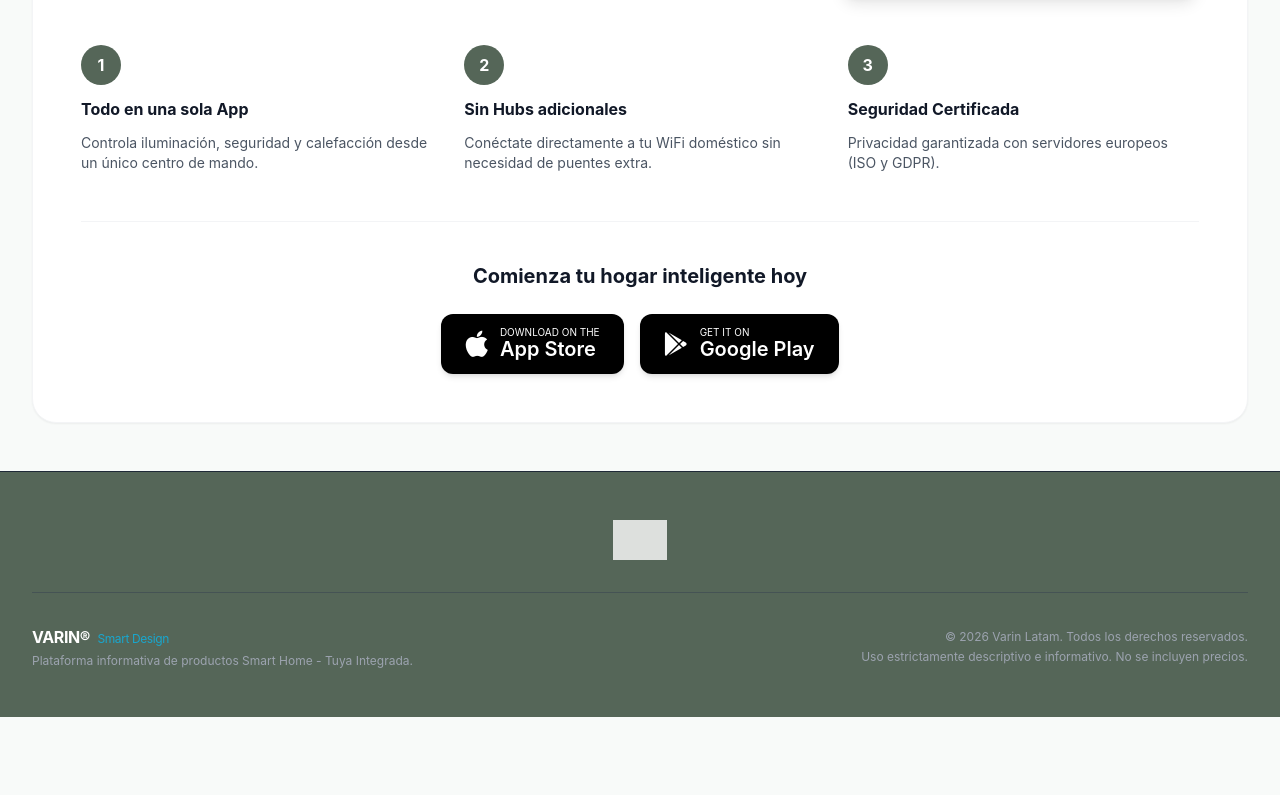
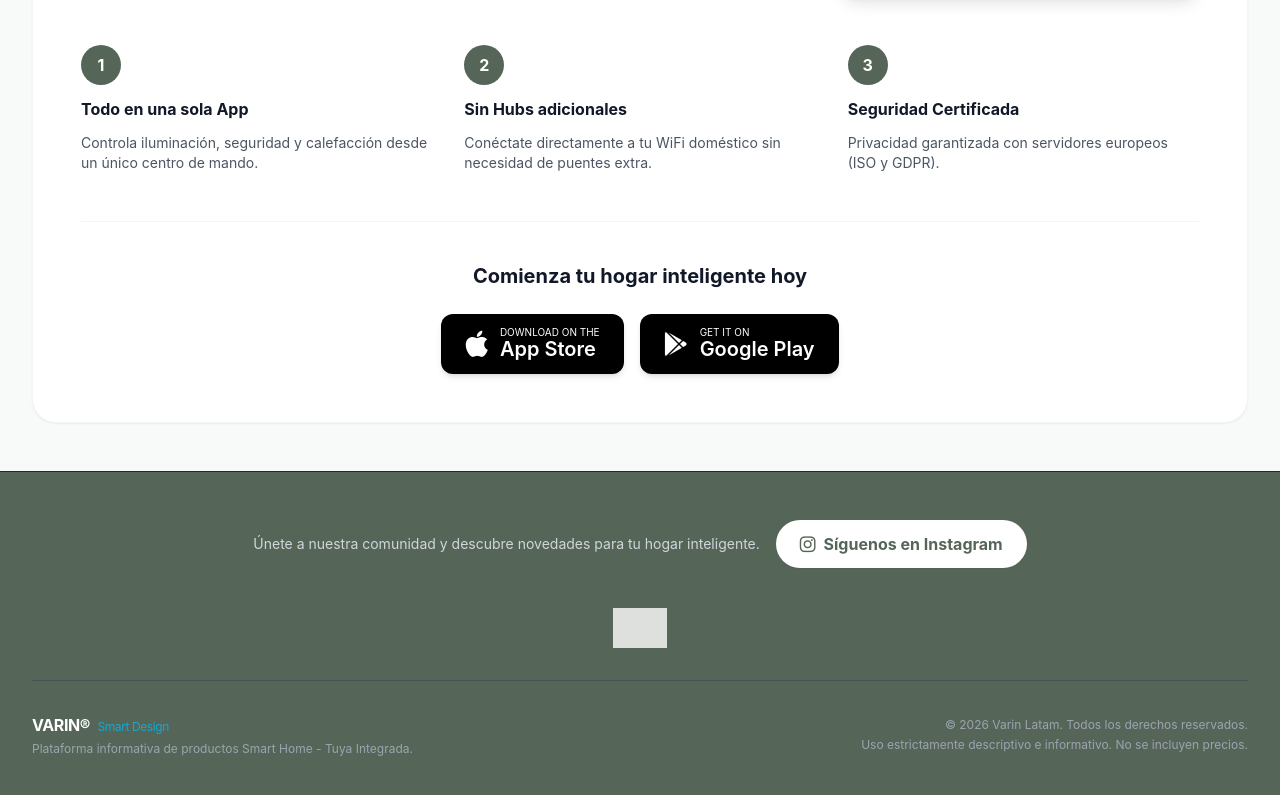
Before and after one commit to alaskanext-blip/catalogo-varin, a plain HTML site: page index.html in a window 1280 px wide. Shown: the part 6159-6954 px from the top of the page. Before the commit the page ends 6876 px from the top, so only its background shows below. Drawn offline with nearby package versions, Linux system fonts and the light colour scheme; grey boxes are pictures that could not be loaded.

Commit message:
Update index.html

```diff
--- a/index.html
+++ b/index.html
@@ -537,6 +537,16 @@
     <!-- Footer -->
     <footer class="bg-varin-primary text-gray-400 py-12 border-t border-gray-800">
         <div class="max-w-7xl mx-auto px-4 sm:px-6 lg:px-8 flex flex-col items-center">
+
+            <!-- Redes Sociales en el Footer -->
+            <div class="mb-10 flex flex-wrap items-center justify-center gap-x-4 gap-y-3 w-full">
+                <span class="text-gray-300 text-sm">Únete a nuestra comunidad y descubre novedades para tu hogar inteligente.</span>
+                <a href="https://www.instagram.com/varinlatam_smarthome/" target="_blank" class="inline-flex items-center px-6 py-2.5 bg-white text-varin-primary font-bold rounded-full hover:bg-gray-200 transition-all duration-300 text-base shadow-sm">
+                    <i class="fab fa-instagram text-lg mr-2"></i>
+                    <span>Síguenos en Instagram</span>
+                </a>
+            </div>
+
             <div class="mb-8">
                 <img src="https://varin.nl/cdn/shop/files/logo-varin_524x120.svg?v=1704292157" alt="Varin Logo Footer" class="h-10 w-auto opacity-80 brightness-0 invert">
             </div>
```
